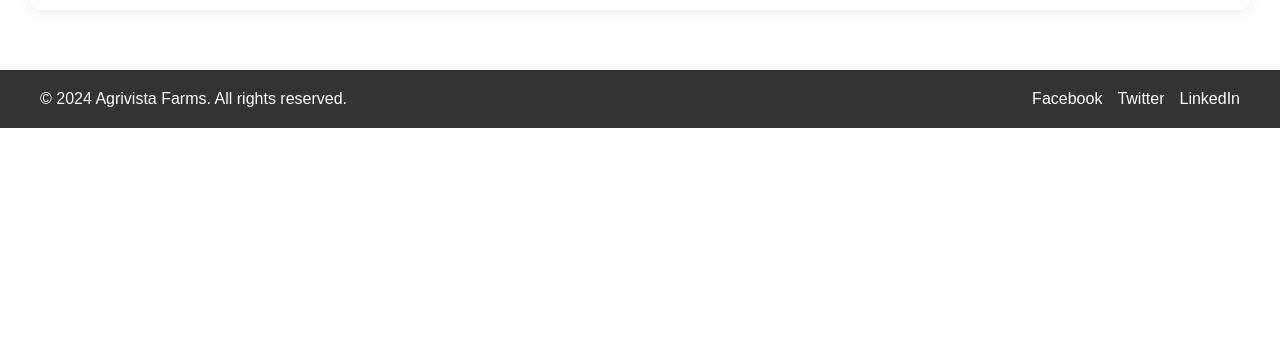
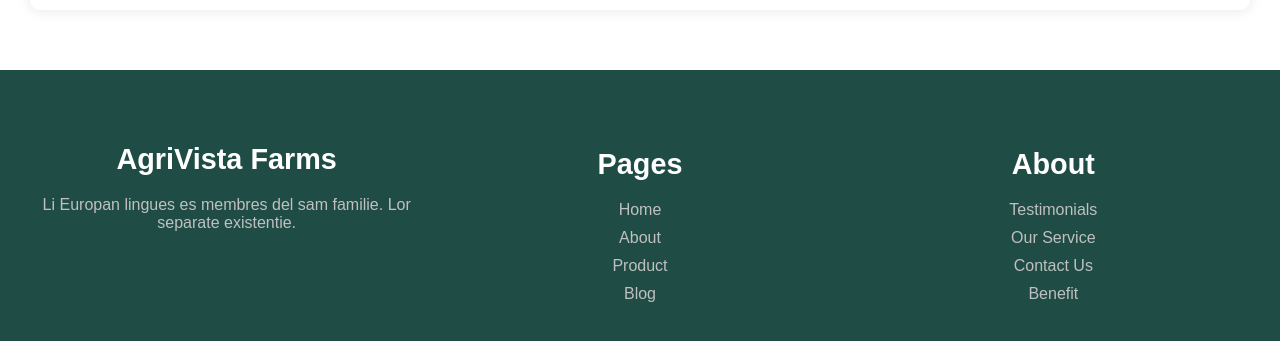
Before and after one commit to Phethiso11/slack, a React (Create React App) app in the folder agrivista-landing/: page / in a window 1280 px wide. Shown: the part 4108-4449 px from the top of the page. Before the commit the page ends 4236 px from the top, so only its background shows below. Built offline with nearby package versions, Linux system fonts and the light colour scheme.

Commit message:
updated App.css and App.js

```diff
--- a/agrivista-landing/src/App.css
+++ b/agrivista-landing/src/App.css
@@ -30,6 +30,85 @@ html {
 
 .logo {
   font-size: 1.8rem;
+}
+
+/* Footer */
+.footer {
+  background-color: #1f4d45;
+  color: #fff;
+  padding: 50px 20px;
+}
+
+.footer-container {
+  display: flex;
+  justify-content: space-between;
+  flex-wrap: wrap;
+}
+
+.footer-section {
+  flex: 1;
+  margin: 0 20px;
+  min-width: 250px;
+}
+
+.footer-section h2,
+.footer-section h3 {
+  font-size: 1.8rem;
+  margin-bottom: 20px;
+  color: #fff;
+}
+
+.footer-section p {
+  font-size: 1rem;
+  color: #c0c0c0;
+  margin-bottom: 20px;
+}
+
+.footer-section ul {
+  list-style: none;
+  padding: 0;
+}
+
+.footer-section ul li {
+  margin-bottom: 10px;
+}
+
+.footer-section ul li a {
+  color: #c0c0c0;
+  text-decoration: none;
+  font-size: 1rem;
+}
+
+.footer-section ul li a:hover {
+  color: #fff;
+  text-decoration: underline;
+}
+
+.footer-icons {
+  display: flex;
+  gap: 15px;
+}
+
+.footer-icons a {
+  color: #fff;
+  font-size: 24px;
+  text-decoration: none;
+}
+
+.footer-icons a:hover {
+  color: #c0c0c0;
+}
+
+/* Responsive Design */
+@media (max-width: 768px) {
+  .footer-container {
+    flex-direction: column;
+    text-align: center;
+  }
+
+  .footer-section {
+    margin-bottom: 30px;
+  }
 }
 
 .nav-links a {
--- a/agrivista-landing/src/App.js
+++ b/agrivista-landing/src/App.js
@@ -151,13 +151,35 @@ function App() {
         </div>
       </section>
 
-      <footer>
-        <div className="footer-content">
-          <p>&copy; 2024 Agrivista Farms. All rights reserved.</p>
-          <div className="social-links">
-            <a href="facebook#">Facebook</a>
-            <a href="twitter#">Twitter</a>
-            <a href="linkedin#">LinkedIn</a>
+      <footer className="footer">
+        <div className="footer-container">
+          <div className="footer-section">
+            <h2>AgriVista Farms</h2>
+            <p>Li Europan lingues es membres del sam familie. Lor separate existentie.</p>
+            <div className="footer-icons">
+              <a href="#i"><i className="icon-instagram"></i></a>
+              <a href="#i"><i className="icon-dribbble"></i></a>
+              <a href="#i"><i className="icon-facebook"></i></a>
+              <a href="#i"><i className="icon-behance"></i></a>
+            </div>
+          </div>
+          <div className="footer-section">
+            <h3>Pages</h3>
+            <ul>
+              <li><a href="#i">Home</a></li>
+              <li><a href="#i">About</a></li>
+              <li><a href="#i">Product</a></li>
+              <li><a href="#i">Blog</a></li>
+            </ul>
+          </div>
+          <div className="footer-section">
+            <h3>About</h3>
+            <ul>
+              <li><a href="#t">Testimonials</a></li>
+              <li><a href="#o">Our Service</a></li>
+              <li><a href="#c">Contact Us</a></li>
+              <li><a href="#b">Benefit</a></li>
+            </ul>
           </div>
         </div>
       </footer>
```
